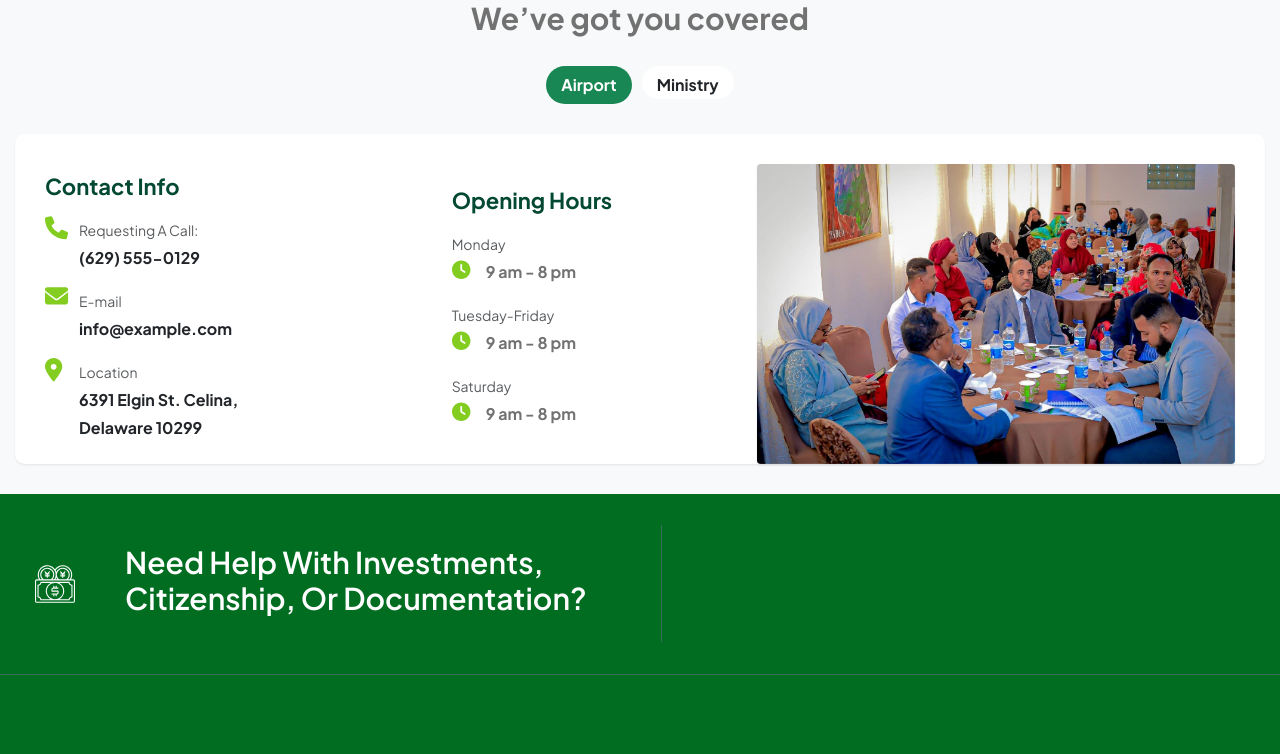
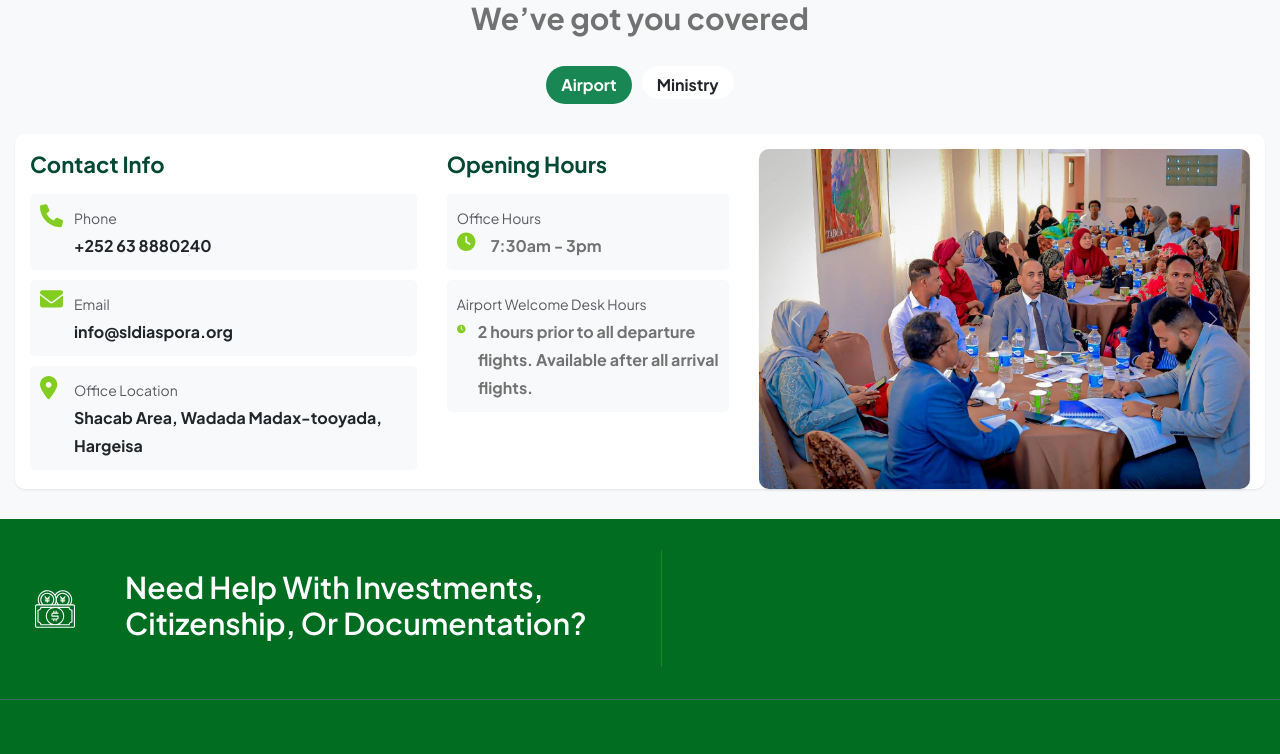
Before and after one commit to janogale/sldiaspora, a Next.js app: page /contact in a window 1280 px wide. Shown: the part 1646-2400 px from the top of the page. Built offline with nearby package versions, Linux system fonts and the light colour scheme.

Commit message:
adding contact information in help desk section

```diff
--- a/app/components/helpDesk.tsx
+++ b/app/components/helpDesk.tsx
@@ -24,15 +24,18 @@ const tabs = [
 ];
 
 const contactItems = [
-  { key: "call", label: "Requesting A Call:", href: "tel:6295550129", value: "(629) 555-0129", icon: "phone" },
-  { key: "email", label: "E-mail", href: "mailto:info@example.com", value: "info@example.com", icon: "email" },
-  { key: "location", label: "Location", href: "https://maps.google.com", value: "6391 Elgin St. Celina,\nDelaware 10299", icon: "location" },
+  { key: "call", label: "Phone", href: "tel:252638880240", value: "+252 63 8880240", icon: "phone" },
+  { key: "email", label: "Email", href: "mailto:info@sldiaspora.org", value: "info@sldiaspora.org", icon: "email" },
+  { key: "location", label: "Office Location", href: "https://maps.app.goo.gl/MamGGq2HSeikPJZg7", value: "Shacab Area, Wadada Madax-tooyada,\nHargeisa", icon: "location" },
 ] satisfies Array<{ key: string; label: string; href: string; value: string; icon: IconType }>;
 
 const hours = [
-  { key: "mon", label: "Monday", time: "9 am - 8 pm" },
-  { key: "tue-fri", label: "Tuesday-Friday", time: "9 am - 8 pm" },
-  { key: "sat", label: "Saturday", time: "9 am - 8 pm" },
+  { key: "office", label: "Office Hours", time: "7:30am - 3pm" },
+  {
+    key: "airport-desk",
+    label: "Airport Welcome Desk Hours",
+    time: "2 hours prior to all departure flights. Available after all arrival flights.",
+  },
 ];
 
 // --- Sub-Components ---
@@ -61,9 +64,9 @@ const HelpDesk = () => {
     <section className="py-5 bg-light">
       <div className="container">
         {/* Header */}
-        <div className="text-center mb-5">
+        <div className="text-center mb-4 mb-md-5">
           <span className="text-uppercase fw-bold text-success small">Help Desk</span>
-          <h2 className="display-5 fw-bold mt-2">We’ve got you covered</h2>
+          <h2 className="display-5 fw-bold mt-2 mb-0">We’ve got you covered</h2>
         </div>
 
         {/* Tab Navigation */}
@@ -85,7 +88,7 @@ const HelpDesk = () => {
         </ul>
 
         {/* Tab Content */}
-        <div className="tab-content border rounded-4 bg-white shadow-sm p-4 p-md-5" id="helpTabContent">
+        <div className="tab-content border rounded-4 bg-white shadow-sm p-3 p-md-4" id="helpTabContent">
           {tabs.map((t, i) => (
             <div
               key={t.id}
@@ -94,12 +97,12 @@ const HelpDesk = () => {
               role="tabpanel"
               tabIndex={0}
             >
-              <div className="row g-4 align-items-center">
+              <div className="row g-4 align-items-start">
                 {/* Contact Column */}
                 <div className="col-lg-4 border-end-lg">
                   <h5 className="mb-4 fw-bold">Contact Info</h5>
                   {contactItems.map((item) => (
-                    <div className="d-flex align-items-start mb-4" key={item.key}>
+                    <div className="d-flex align-items-start mb-3 p-3 rounded-3 bg-light" key={item.key}>
                       <IconWrapper type={item.icon} />
                       <div>
                         <small className="text-muted d-block">{item.label}</small>
@@ -117,9 +120,9 @@ const HelpDesk = () => {
                 <div className="col-lg-3 border-end-lg">
                   <h5 className="mb-4 fw-bold">Opening Hours</h5>
                   {hours.map((h) => (
-                    <div className="mb-4" key={h.key}>
+                    <div className="mb-3 p-3 rounded-3 bg-light" key={h.key}>
                       <small className="text-muted d-block">{h.label}</small>
-                      <div className="d-flex align-items-center fw-bold">
+                      <div className="d-flex align-items-start fw-bold">
                         <IconWrapper type="clock" />
                         <span>{h.time}</span>
                       </div>
@@ -129,14 +132,14 @@ const HelpDesk = () => {
 
                 {/* Small Carousel Column */}
                 <div className="col-lg-5">
-                  <div id={`carousel-${t.id}`} className="carousel slide carousel-fade shadow-sm rounded overflow-hidden" data-bs-ride="carousel">
+                  <div id={`carousel-${t.id}`} className="carousel slide carousel-fade shadow-sm rounded-4 overflow-hidden" data-bs-ride="carousel">
                     <div className="carousel-inner">
                       {t.carouselImgs.map((img, imgIdx) => (
                         <div className={`carousel-item ${imgIdx === 0 ? "active" : ""}`} key={imgIdx}>
                           <img
                             src={img}
                             className="d-block w-100 object-fit-cover"
-                            style={{ height: "300px" }}
+                            style={{ height: "340px" }}
                             alt={`Slide ${imgIdx}`}
                           />
                         </div>
```
